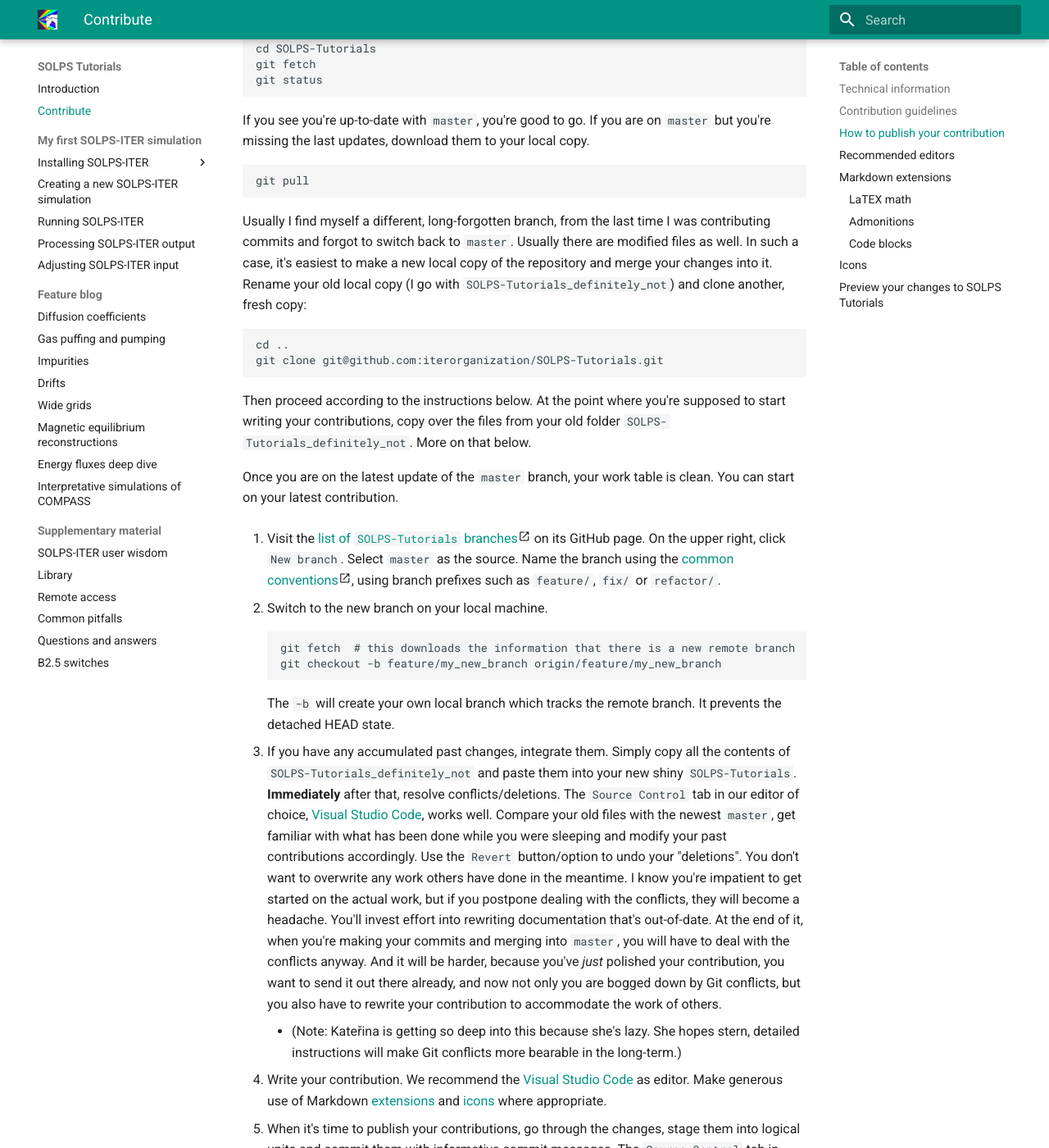
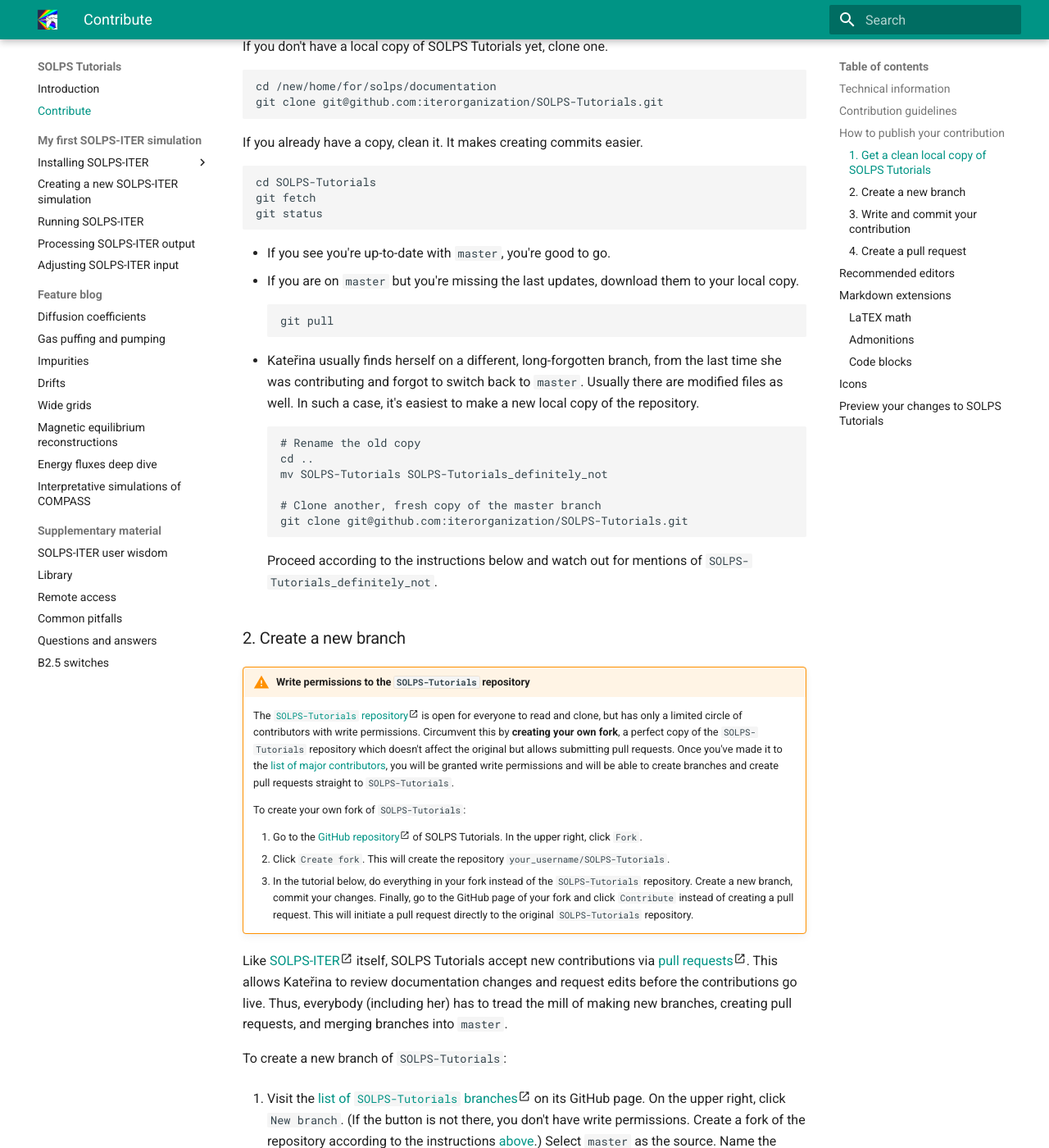
Before and after one commit to iterorganization/SOLPS-Tutorials, an MkDocs documentation site: the page built from docs/Contribute.md, in a window 1280 px wide and 1400 px high, scrolled down 2118 px. Shown: the whole window at 82% size. Built offline with MkDocs 1.6.1 and Material for MkDocs 9.7.7, drawn with Linux system fonts in a browser that asks for light colours; some of the changed text lies outside the part shown.

Commit message:
Update contribution guidelines according to experience with Stefano Carli's first pull request

```diff
--- a/docs/Contribute.md
+++ b/docs/Contribute.md
@@ -64,63 +64,116 @@
 
 ## How to publish your contribution
 
-First, clean your local copy of SOLPS Tutorials.
+### 1. Get a clean local copy of SOLPS Tutorials
+
+If you don't have a local copy of SOLPS Tutorials yet, clone one.
+
+    cd /new/home/for/solps/documentation
+    git clone git@github.com:iterorganization/SOLPS-Tutorials.git
+
+If you already have a copy, clean it. It makes creating commits easier.
 
     cd SOLPS-Tutorials
     git fetch
     git status
 
-If you see you're up-to-date with `master`, you're good to go. If you are on `master` but you're missing the last updates, download them to your local copy.
+- If you see you're up-to-date with `master`, you're good to go.
+- If you are on `master` but you're missing the last updates, download them to your local copy.
 
-    git pull
+        git pull
 
-Usually I find myself a different, long-forgotten branch, from the last time I was contributing commits and forgot to switch back to `master`. Usually there are modified files as well. In such a case, it's easiest to make a new local copy of the repository and merge your changes into it. Rename your old local copy (I go with `SOLPS-Tutorials_definitely_not`) and clone another, fresh copy:
+- Kateřina usually finds herself on a different, long-forgotten branch, from the last time she was contributing and forgot to switch back to `master`. Usually there are modified files as well. In such a case, it's easiest to make a new local copy of the repository.
 
-    cd ..
-    git clone git@github.com:iterorganization/SOLPS-Tutorials.git
+        # Rename the old copy
+        cd ..
+        mv SOLPS-Tutorials SOLPS-Tutorials_definitely_not
 
-Then proceed according to the instructions below. At the point where you're supposed to start writing your contributions, copy over the files from your old folder `SOLPS-Tutorials_definitely_not`. More on that below.
+        # Clone another, fresh copy of the master branch
+        git clone git@github.com:iterorganization/SOLPS-Tutorials.git
 
-Once you are on the latest update of the `master` branch, your work table is clean. You can start on your latest contribution.
+    Proceed according to the instructions below and watch out for mentions of `SOLPS-Tutorials_definitely_not`.
 
-1. Visit the [list of `SOLPS-Tutorials` branches](https://github.com/iterorganization/SOLPS-Tutorials/branches)<span class="material-symbols-outlined">open_in_new</span> on its GitHub page. On the upper right, click `New branch`. Select `master` as the source. Name the branch using the [common conventions](https://medium.com/@abhay.pixolo/naming-conventions-for-git-branches-a-cheatsheet-8549feca2534)<span class="material-symbols-outlined">open_in_new</span>, using branch prefixes such as `feature/`, `fix/` or `refactor/`.
+
+
+### 2. Create a new branch
+
+/// warning | Write permissions to the `SOLPS-Tutorials` repository
+The [`SOLPS-Tutorials` repository](https://github.com/iterorganization/SOLPS-Tutorials)<span class="material-symbols-outlined">open_in_new</span> is open for everyone to read and clone, but has only a limited circle of contributors with write permissions. Circumvent this by **creating your own fork**, a perfect copy of the `SOLPS-Tutorials` repository which doesn't affect the original but allows submitting pull requests. Once you've made it to the [list of major contributors](index.md#contributors), you will be granted write permissions and will be able to create branches and create pull requests straight to `SOLPS-Tutorials`.
+
+To create your own fork of `SOLPS-Tutorials`:
+
+1. Go to the [GitHub repository](https://github.com/iterorganization/SOLPS-Tutorials)<span class="material-symbols-outlined">open_in_new</span> of SOLPS Tutorials. In the upper right, click `Fork`.
+2. Click `Create fork`. This will create the repository `your_username/SOLPS-Tutorials`.
+3. In the tutorial below, do everything in your fork instead of the `SOLPS-Tutorials` repository. Create a new branch, commit your changes. Finally, go to the GitHub page of your fork and click `Contribute` instead of creating a pull request. This will initiate a pull request directly to the original `SOLPS-Tutorials` repository.
+///
+
+Like [SOLPS-ITER](https://github.com/iterorganization/SOLPS-ITER)<span class="material-symbols-outlined">open_in_new</span> itself, SOLPS Tutorials accept new contributions via [pull requests](https://docs.github.com/en/pull-requests/reference/pull-requests)<span class="material-symbols-outlined">open_in_new</span>. This allows Kateřina to review documentation changes and request edits before the contributions go live. Thus, everybody (including her) has to tread the mill of making new branches, creating pull requests, and merging branches into `master`.
+
+To create a new branch of `SOLPS-Tutorials`:
+
+1. Visit the [list of `SOLPS-Tutorials` branches](https://github.com/iterorganization/SOLPS-Tutorials/branches)<span class="material-symbols-outlined">open_in_new</span> on its GitHub page. On the upper right, click `New branch`. (If the button is not there, you don't have write permissions. Create a fork of the repository according to the instructions [above](#2-create-a-new-branch).) Select `master` as the source. Name the branch using the [common conventions](https://medium.com/@abhay.pixolo/naming-conventions-for-git-branches-a-cheatsheet-8549feca2534)<span class="material-symbols-outlined">open_in_new</span>, using branch prefixes such as `feature/`, `fix/` or `refactor/`.
 
 2. Switch to the new branch on your local machine.
 
-        git fetch  # this downloads the information that there is a new remote branch
+        # Download the information that there is a new remote branch
+        git fetch
+
+        # Create a local copy of that branch
         git checkout -b feature/my_new_branch origin/feature/my_new_branch
 
     The `-b` will create your own local branch which tracks the remote branch. It prevents the detached HEAD state.
 
-3. If you have any accumulated past changes, integrate them. Simply copy all the contents of `SOLPS-Tutorials_definitely_not` and paste them into your new shiny `SOLPS-Tutorials`. **Immediately** after that, resolve conflicts/deletions. The `Source Control` tab in our editor of choice, [Visual Studio Code](#recommended-editors), works well. Compare your old files with the newest `master`, get familiar with what has been done while you were sleeping and modify your past contributions accordingly. Use the `Revert` button/option to undo your "deletions". You don't want to overwrite any work others have done in the meantime. I know you're impatient to get started on the actual work, but if you postpone dealing with the conflicts, they will become a headache. You'll invest effort into rewriting documentation that's out-of-date. At the end of it, when you're making your commits and merging into `master`, you will have to deal with the conflicts anyway. And it will be harder, because you've *just* polished your contribution, you want to send it out there already, and now not only you are bogged down by Git conflicts, but you also have to rewrite your contribution to accommodate the work of others.
+Now it's finally time to get writing.
 
-    - (Note: Kateřina is getting so deep into this because she's lazy. She hopes stern, detailed instructions will make Git conflicts more bearable in the long-term.)
 
-4. Write your contribution. We recommend the [Visual Studio Code](#recommended-editors) as editor. Make generous use of Markdown [extensions](#markdown-extensions) and [icons](#icons) where appropriate.
+### 3. Write and commit your contribution
 
-5. When it's time to publish your contributions, go through the changes, stage them into logical units and commit them with informative commit messages. The `Source Control` tab in [Visual Studio Code](#recommended-editors) is more convenient than doing this in the command line.
+If you have a `SOLPS-Tutorials_definitely_not`, this is where you integrate it into the fresh copy.
+
+1. Paste the modified contents of `SOLPS-Tutorials_definitely_not` into your new shiny `SOLPS-Tutorials`.
+
+2. Resolve conflicts. The `Source Control` tab in our editor of choice, [Visual Studio Code](#recommended-editors), works well. Compare your old files with the newest `master`, get familiar with what has been done while you were sleeping and modify your past contributions accordingly. Use the `Revert` button/option to undo your "deletions". You don't want to overwrite any work others have done in the meantime.
+
+/// warning | Don't postpone resolving conflicts
+I know you're impatient to get started on the actual work, but if you postpone dealing with the conflicts, they will become a headache. You'll invest effort into rewriting documentation that's out-of-date. At the end of it, when you're making your commits and merging into `master`, you will have to deal with the conflicts anyway. And it will be harder, because you've *just* polished your contribution and you want to send it out there already. But now not only you are bogged down by Git conflicts; you also have to rewrite your contribution to accommodate the work of others.
+
+(Note: Kateřina is getting so deep into this because she's lazy. This box is for her future self, who is likely to go: "Ahh, who cares about Git conflicts, we'll resolve them later.")
+///
+
+For writing your contribution, we recommend the [Visual Studio Code](#recommended-editors) as editor. Make generous use of Markdown [extensions](#markdown-extensions) and [icons](#icons) where appropriate.
+
+To commit your changes:
+
+1. Go through the changes you've made. Stage them into logical units and commit them with informative commit messages. The `Source Control` tab in [Visual Studio Code](#recommended-editors) is more convenient than doing this in the command line.
 
     Basic commit guidelines:
 
-    - It's preferable to make a large number of atomic commits ("Change recommended gas puff value", "Add section on lowering grid resolution") as opposed to one all-encompassing commit ("I'm done for today", "There were so many typos oh my God").
+    - It's preferable to make a large number of atomic commits ("Change recommended gas puff value", "Add section on lowering grid resolution") as opposed to one all-encompassing commit ("I'm done for today", "Various edits").
     - Commit messages should be so informative that you don't need to check the commit line by line to know what it did.
     - Individual commits should form logical wholes. If you aren't done yet (you're in the middle of rewriting an entire section), don't commit it yet.
-    - For commit message wording, refer to [How to write better Git commit messages](https://www.freecodecamp.org/news/how-to-write-better-git-commit-messages/)<span class="material-symbols-outlined">open_in_new</span>.
+    - Refer to [How to write better Git commit messages](https://www.freecodecamp.org/news/how-to-write-better-git-commit-messages/)<span class="material-symbols-outlined">open_in_new</span>.
 
-6. Once you have a series of commits, ideally acknowledging all the changes you've made to the tutorials, upload them to the central GitLab repository.
+2. Once you have a series of commits acknowledging all the changes you've made to the Tutorials, upload them to your branch in the central repository.
 
         git push
 
-    (You can also do this in Visual Studio Code `Source Control` tab.)
+To merge these changes into the `master` branch, you will create a pull request in the next step.
 
-7. On the [`SOLPS-Tutorials` GitHub page](https://github.com/iterorganization/SOLPS-Tutorials/pulls)<span class="material-symbols-outlined">open_in_new</span>, create a new pull request which merges your new branch back into `master`. Add Katka as a reviewer so she can check the changes and give you a deserved pat on the back. Expect a response within 3 days.
 
-8. Switch to the `master` branch on your local machine. (I always forget about this step.)
+### 4. Create a pull request
+
+1. On the [`SOLPS-Tutorials` GitHub page](https://github.com/iterorganization/SOLPS-Tutorials/pulls)<span class="material-symbols-outlined">open_in_new</span>, create a new pull request which merges your branch back into `master`. Add Kateřina as a reviewer so she can check the changes and give you a deserved pat on the back. Expect a response within 3 days.
+
+2. If Kateřina requests edits, return to the previous subsection. Pull her changes if there are any, write your changes, commit them, push them. They will automatically fall within the existing pull request.
+
+3. Once your contribution has gone live, switch to the `master` branch on your local machine. (Kateřina always forgets about this step.)
 
         git checkout master
         git pull
 
-    Thank you for contributing to SOLPS Tutorials!
+    It takes about two hours for changes in `master` to show up on the webpage.
+
+Thank you for contributing to SOLPS Tutorials!
 
 
 
```
